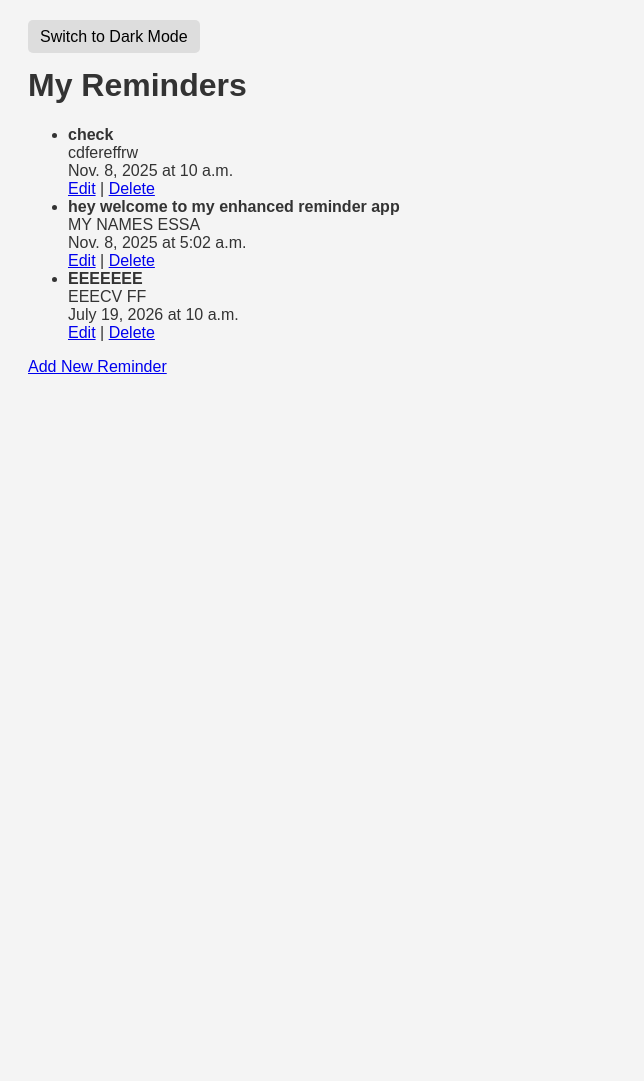
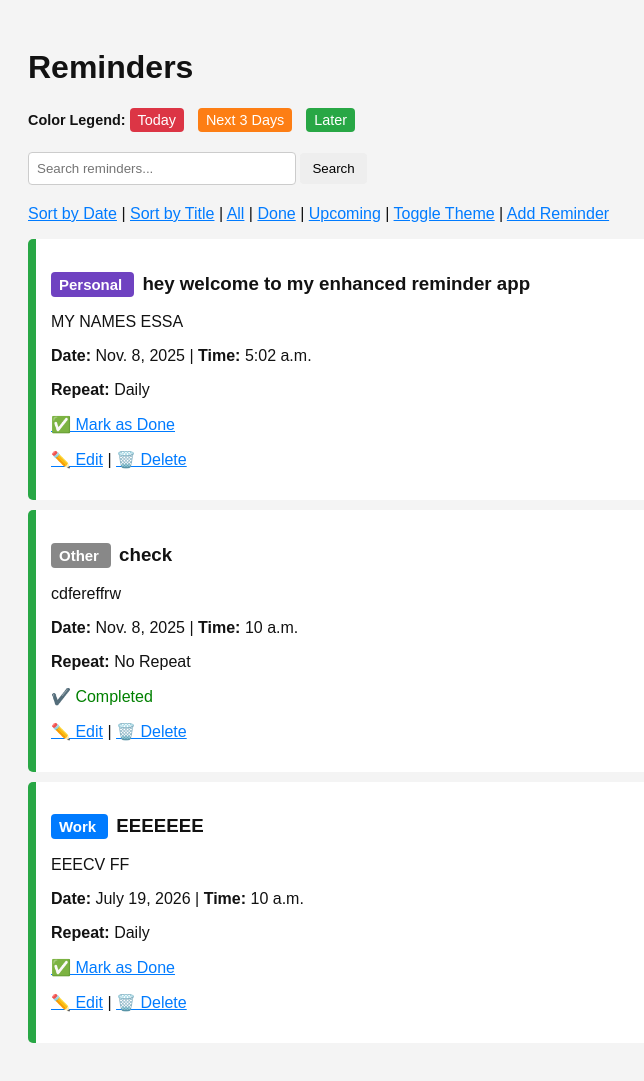
Before and after one commit to Essa-Ahmed/djangotutorial, a Django app: page /polls/ in a window 1280 px wide. Shown: the whole page, without its empty margins (0-644 px from the left). Before the commit the page ends 374 px from the top, so only its background shows below. Run offline with Django 5.2, Linux system fonts and the light colour scheme; data comes from the database, SQL or seed files in the repository; both versions use the stored data as it was after the commit.

```diff
--- a/polls/forms.py
+++ b/polls/forms.py
@@ -1,7 +1,8 @@
+# reminders/forms.py
 from django import forms
 from .models import Reminder
 
 class ReminderForm(forms.ModelForm):
     class Meta:
         model = Reminder
-        fields = ['title', 'description', 'date', 'time']
+        fields = ['title', 'description', 'date', 'time', 'repeat', 'category', 'attachment']
--- a/polls/models.py
+++ b/polls/models.py
@@ -1,10 +1,39 @@
 from django.db import models
+
+CATEGORY_CHOICES = [
+    ('work', 'Work'),
+    ('personal', 'Personal'),
+    ('shopping', 'Shopping'),
+    ('other', 'Other'),
+]
+
+CATEGORY_COLORS = {
+    'work': '#007bff',
+    'personal': '#28a745',
+    'shopping': '#ffc107',
+    'other': '#6c757d',
+}
+
+REPEAT_CHOICES = [
+    ('none', 'No Repeat'),
+    ('daily', 'Daily'),
+    ('weekly', 'Weekly'),
+    ('monthly', 'Monthly'),
+]
 
 class Reminder(models.Model):
     title = models.CharField(max_length=100)
     description = models.TextField(blank=True)
     date = models.DateField()
     time = models.TimeField()
+    is_done = models.BooleanField(default=False)
+
+    category = models.CharField(max_length=20, choices=CATEGORY_CHOICES, default='other')
+    repeat = models.CharField(max_length=10, choices=REPEAT_CHOICES, default='none')
+    attachment = models.FileField(upload_to='attachments/', blank=True, null=True)
 
     def __str__(self):
         return self.title
+
+    def category_color(self):
+        return CATEGORY_COLORS.get(self.category, '#6c757d')
--- a/polls/templates/polls/reminders_list.html
+++ b/polls/templates/polls/reminders_list.html
@@ -1,34 +1,109 @@
+{% load static %}
 <!DOCTYPE html>
 <html>
 <head>
     <title>Reminders</title>
+    <style>
+        body {
+            background-color: {% if theme == 'dark' %}#121212{% else %}#f4f4f4{% endif %};
+            color: {% if theme == 'dark' %}#f4f4f4{% else %}#121212{% endif %};
+            font-family: sans-serif;
+            padding: 20px;
+        }
+        a {
+            color: {% if theme == 'dark' %}#90caf9{% else %}#007bff{% endif %};
+        }
+        .reminder {
+            background-color: {% if theme == 'dark' %}#1e1e1e{% else %}white{% endif %};
+            padding: 15px;
+            margin-bottom: 10px;
+            border-radius: 5px;
+        }
+        .legend {
+            margin-bottom: 20px;
+            font-size: 0.9em;
+        }
+        .legend span {
+            display: inline-block;
+            padding: 4px 8px;
+            margin-right: 10px;
+            border-radius: 4px;
+            color: white;
+        }
+    </style>
 </head>
-<body style="
-    background-color: {% if theme == 'dark' %}#121212{% else %}#f4f4f4{% endif %};
-    color: {% if theme == 'dark' %}white{% else %}#333{% endif %};
-    font-family: Arial, sans-serif;
-    padding: 20px;
-">
-    <a href="{% url 'toggle_theme' %}" style="text-decoration: none; padding: 8px 12px; background-color: {% if theme == 'dark' %}#333{% else %}#ddd{% endif %}; color: {% if theme == 'dark' %}white{% else %}black{% endif %}; border-radius: 5px;">
-        Switch to {% if theme == 'light' %}Dark{% else %}Light{% endif %} Mode
-    </a>
+<body>
+    <h1>Reminders</h1>
 
-    <h1>My Reminders</h1>
-    <ul>
-        {% for reminder in reminders %}
-            <li>
-                <strong>{{ reminder.title }}</strong><br>
-                {{ reminder.description }}<br>
-                {{ reminder.date }} at {{ reminder.time }}
-                <br>
-                <a href="{% url 'reminder_edit' reminder.pk %}">Edit</a> |
-                <a href="{% url 'reminder_delete' reminder.pk %}">Delete</a>
-            </li>
-        {% empty %}
-            <li>No reminders yet.</li>
-        {% endfor %}
-    </ul>
+    <div class="legend">
+        <strong>Color Legend:</strong>
+        <span style="background-color: #dc3545;">Today</span>
+        <span style="background-color: #fd7e14;">Next 3 Days</span>
+        <span style="background-color: #28a745;">Later</span>
+    </div>
 
-    <a href="{% url 'reminder_create' %}">Add New Reminder</a>
+    <form method="get" action="" style="margin-bottom: 20px;">
+        <input type="text" name="q" value="{{ query }}" placeholder="Search reminders..." style="
+            padding: 8px;
+            width: 250px;
+            border: 1px solid {% if theme == 'dark' %}#555{% else %}#ccc{% endif %};
+            background-color: {% if theme == 'dark' %}#222{% else %}white{% endif %};
+            color: {% if theme == 'dark' %}white{% else %}black{% endif %};
+            border-radius: 4px;
+        ">
+        <button type="submit" style="
+            padding: 8px 12px;
+            background-color: {% if theme == 'dark' %}#444{% else %}#eee{% endif %};
+            color: {% if theme == 'dark' %}white{% else %}black{% endif %};
+            border: none;
+            border-radius: 4px;
+            cursor: pointer;
+        ">Search</button>
+    </form>
+
+    <p>
+        <a href="?sort=date">Sort by Date</a> |
+        <a href="?sort=title">Sort by Title</a> |
+        <a href="?filter=all">All</a> |
+        <a href="?filter=done">Done</a> |
+        <a href="?filter=upcoming">Upcoming</a> |
+        <a href="{% url 'toggle_theme' %}">Toggle Theme</a> |
+        <a href="{% url 'add_reminder' %}">Add Reminder</a>
+    </p>
+
+    {% for reminder in reminders %}
+        <div class="reminder" style="border-left: 8px solid {{ reminder.deadline_color }};">
+            <h3>
+                <span style="
+                    background-color: {{ reminder.category_color }};
+                    color: white;
+                    padding: 4px 8px;
+                    border-radius: 4px;
+                    font-size: 0.8em;
+                    margin-right: 8px;
+                ">
+                    {{ reminder.get_category_display }}
+                </span>
+                {{ reminder.title }}
+            </h3>
+            <p>{{ reminder.description }}</p>
+            <p><strong>Date:</strong> {{ reminder.date }} | <strong>Time:</strong> {{ reminder.time }}</p>
+            <p><strong>Repeat:</strong> {{ reminder.get_repeat_display }}</p>
+            {% if reminder.attachment %}
+                <p><a href="{{ reminder.attachment.url }}" target="_blank">📎 View Attachment</a></p>
+            {% endif %}
+            {% if not reminder.is_done %}
+                <p><a href="{% url 'mark_done' reminder.id %}">✅ Mark as Done</a></p>
+            {% else %}
+                <p style="color: green;">✔️ Completed</p>
+            {% endif %}
+            <p>
+                <a href="{% url 'reminder_edit' reminder.id %}">✏️ Edit</a> |
+                <a href="{% url 'reminder_delete' reminder.id %}">🗑️ Delete</a>
+            </p>
+        </div>
+    {% empty %}
+        <p>No reminders found.</p>
+    {% endfor %}
 </body>
 </html>
--- a/polls/urls.py
+++ b/polls/urls.py
@@ -1,10 +1,12 @@
+# reminders/urls.py
 from django.urls import path
 from . import views
 
 urlpatterns = [
     path('', views.reminders_list, name='reminders_list'),
-    path('create/', views.reminder_create, name='reminder_create'),
-    path('edit/<int:pk>/', views.reminder_edit, name='reminder_edit'),
-    path('delete/<int:pk>/', views.reminder_delete, name='reminder_delete'),
+    path('add/', views.add_reminder, name='add_reminder'),
+    path('edit/<int:reminder_id>/', views.reminder_edit, name='reminder_edit'),
+    path('delete/<int:reminder_id>/', views.reminder_delete, name='reminder_delete'),
+    path('mark-done/<int:reminder_id>/', views.mark_done, name='mark_done'),
     path('toggle-theme/', views.toggle_theme, name='toggle_theme'),
 ]
--- a/polls/views.py
+++ b/polls/views.py
@@ -1,7 +1,10 @@
 from django.shortcuts import render, redirect, get_object_or_404
 from .models import Reminder
 from .forms import ReminderForm
+from django.db import models
+from datetime import date
 
+# 🌗 Theme toggle
 def get_theme(request):
     return request.session.get('theme', 'light')
 
@@ -10,50 +13,112 @@ def toggle_theme(request):
     request.session['theme'] = 'dark' if current == 'light' else 'light'
     return redirect('reminders_list')
 
+# 📋 Reminder list with search, sort, filter, and deadline color
 def reminders_list(request):
+    sort = request.GET.get('sort', 'date')
+    filter_done = request.GET.get('filter', 'all')
+    query = request.GET.get('q', '').strip()
+
     reminders = Reminder.objects.all()
+
+    if filter_done == 'done':
+        reminders = reminders.filter(is_done=True)
+    elif filter_done == 'upcoming':
+        reminders = reminders.filter(is_done=False)
+
+    if query:
+        reminders = reminders.filter(
+            models.Q(title__icontains=query) |
+            models.Q(description__icontains=query)
+        )
+
+    if sort == 'date':
+        reminders = reminders.order_by('date', 'time')
+    elif sort == 'title':
+        reminders = reminders.order_by('title')
+
+    for reminder in reminders:
+        reminder_date = reminder.date.date() if hasattr(reminder.date, 'date') else reminder.date
+        days_until = (reminder_date - date.today()).days
+        if days_until == 0:
+            reminder.deadline_color = '#dc3545'  # red
+        elif 1 <= days_until <= 3:
+            reminder.deadline_color = '#fd7e14'  # orange
+        else:
+            reminder.deadline_color = '#28a745'  # green
+
+        category_colors = {
+            'work': '#007bff',
+            'personal': '#6f42c1',
+            'urgent': '#e83e8c',
+            'misc': '#20c997',
+        }
+        reminder.category_color = category_colors.get(reminder.category, '#888')
+
+        # Optional: overdue detection
+        # if reminder_date < date.today() and not reminder.is_done:
+        #     reminder.deadline_color = '#6c757d'  # gray for overdue
+
     theme = get_theme(request)
     return render(request, 'polls/reminders_list.html', {
         'reminders': reminders,
-        'theme': theme
+        'theme': theme,
+        'query': query
     })
 
-def reminder_create(request):
+# ➕ Add reminder
+def add_reminder(request):
     theme = get_theme(request)
     if request.method == 'POST':
-        form = ReminderForm(request.POST)
+        form = ReminderForm(request.POST, request.FILES)
         if form.is_valid():
             form.save()
             return redirect('reminders_list')
     else:
         form = ReminderForm()
-    return render(request, 'polls/reminder_form.html', {
+    return render(request, 'polls/add_reminder.html', {
         'form': form,
         'theme': theme
     })
 
-def reminder_edit(request, pk):
+# ✅ Mark as done
+def mark_done(request, reminder_id):
+    try:
+        reminder = get_object_or_404(Reminder, pk=reminder_id)
+        reminder.is_done = True
+        reminder.save()
+    except Exception as e:
+        print("Error marking done:", e)
+    return redirect('reminders_list')
+
+# ✏️ Edit reminder
+def reminder_edit(request, reminder_id):
     theme = get_theme(request)
-    reminder = get_object_or_404(Reminder, pk=pk)
+    try:
+        reminder = get_object_or_404(Reminder, pk=reminder_id)
+    except Exception as e:
+        print("Error loading reminder for edit:", e)
+        return redirect('reminders_list')
+
     if request.method == 'POST':
-        form = ReminderForm(request.POST, instance=reminder)
+        form = ReminderForm(request.POST, request.FILES, instance=reminder)
         if form.is_valid():
             form.save()
             return redirect('reminders_list')
     else:
         form = ReminderForm(instance=reminder)
-    return render(request, 'polls/reminder_form.html', {
+
+    return render(request, 'polls/add_reminder.html', {
         'form': form,
-        'theme': theme
+        'theme': theme,
+        'reminder': reminder
     })
 
-def reminder_delete(request, pk):
-    theme = get_theme(request)
-    reminder = get_object_or_404(Reminder, pk=pk)
-    if request.method == 'POST':
+# 🗑️ Delete reminder
+def reminder_delete(request, reminder_id):
+    try:
+        reminder = get_object_or_404(Reminder, pk=reminder_id)
         reminder.delete()
-        return redirect('reminders_list')
-    return render(request, 'polls/reminder_confirm_delete.html', {
-        'reminder': reminder,
-        'theme': theme
-    })
+    except Exception as e:
+        print("Error deleting reminder:", e)
+    return redirect('reminders_list')
```
Also changed, not shown: polls/templates/edit_reminder.html (+10 -3 lines), polls/templates/polls/edit_reminder.html (+10 -3 lines), db.sqlite3, polls/migrations/0004_reminder_is_done.py (added), polls/migrations/0005_reminder_attachment_reminder_category_and_more.py (added).
